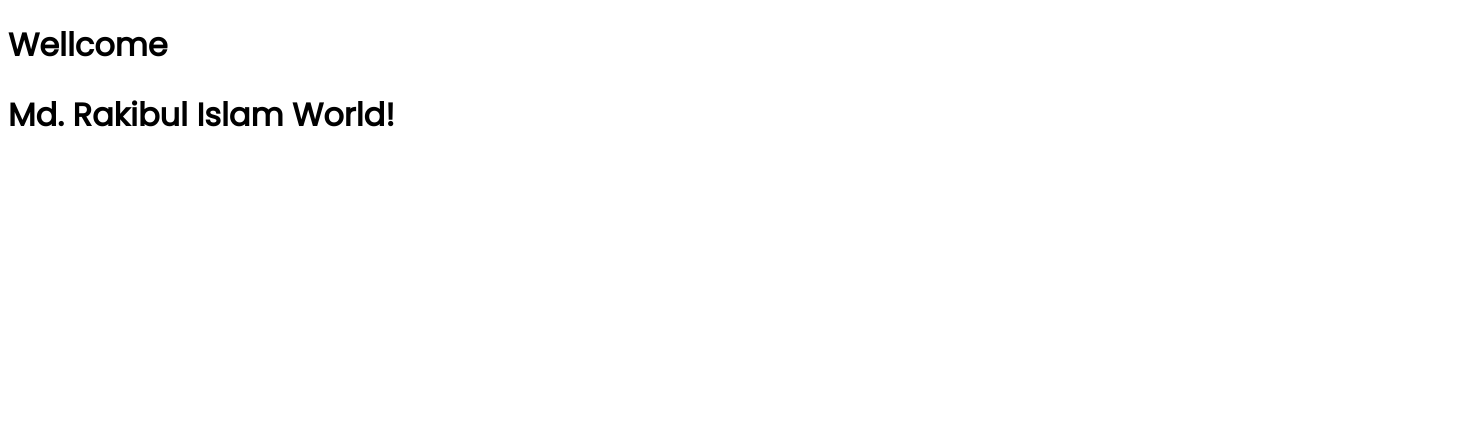
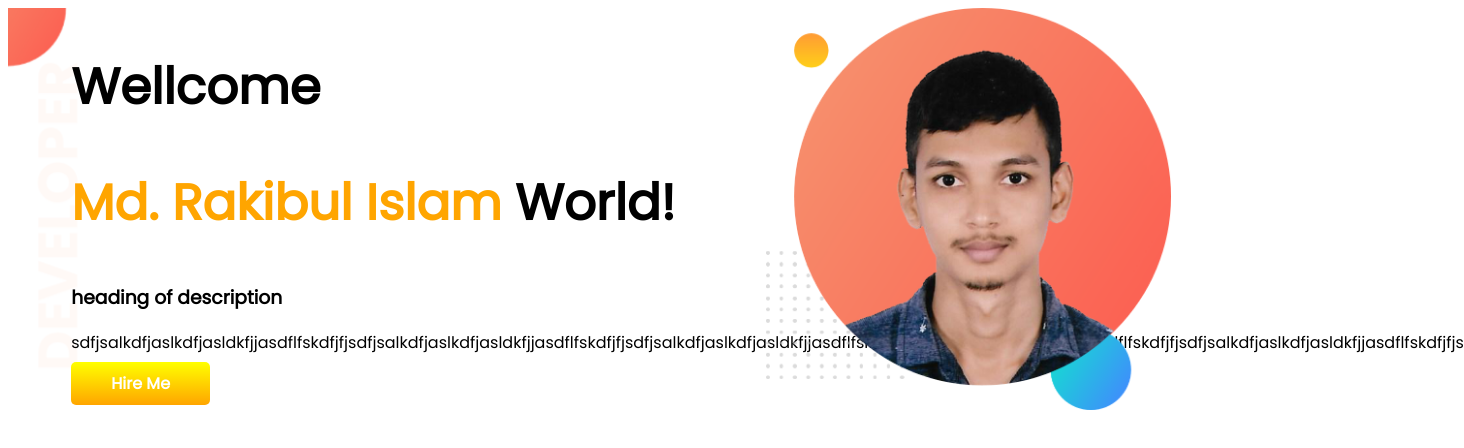
Before and after one commit to raaakib0/developer-portfolio, a plain HTML site: page index.html in a window 1280 px wide. Shown: the whole page, 1464 px wide, since content can reach past the window. Drawn offline with Linux system fonts and the light colour scheme; a web font is replaced by a local one.

Commit message:
banner added

```diff
--- a/index.html
+++ b/index.html
@@ -11,7 +11,19 @@
 <link href="https://fonts.googleapis.com/css2?family=Macondo&family=Poppins&display=swap" rel="stylesheet">
 </head>
 <body>
+    <section class="banner" >
+    <div class="half-width">
    <h1>Wellcome</h1>
-   <h1>Md. Rakibul Islam World!</h1>
+   <h1> <span class="orng-color" > Md. Rakibul Islam </span>World!</h1>
+   <h3>heading of description</h3>
+   <p>sdfjsalkdfjaslkdfjasldkfjjasdflfskdfjfjsdfjsalkdfjaslkdfjasldkfjjasdflfskdfjfjsdfjsalkdfjaslkdfjasldkfjjasdflfskdfjfjsdfjsalkdfjaslkdfjasldkfjjasdflfskdfjfjsdfjsalkdfjaslkdfjasldkfjjasdflfskdfjfjs</p>
+<a  class="link-button" target="_blank" href="https://www.linkedin.com/in/md-rakibul-islam-943a90212">Hire Me</a>
+
+</div>
+
+   <div class="half-width" >
+   <img src="images/my-bg.png" alt="">
+</div>
+</section>
 </body>
 </html>
--- a/style.css
+++ b/style.css
@@ -2,3 +2,31 @@ body{
     font-family: 'Macondo', cursive;
 font-family: 'Poppins', sans-serif;
 }
+h1{
+    font-size: 50px;
+}
+.orng-color{
+    color: orange;
+}
+section{
+    display: flex;
+}
+.half-width{
+    width: 50%;
+    padding-left: 5%;
+}
+.half-width img{
+    width: 80%;
+}
+.link-button{
+    text-decoration: none;
+    background-image: linear-gradient(yellow,  orange);
+    padding: 10px 40px;
+    font-weight:700;
+    color: white;
+    border-radius: 5px;
+}
+.banner{
+    background-image: url(images/top-banner.png);
+    background-repeat: no-repeat;
+}
```
Also changed, not shown: images/jhankar.png (deleted), images/jhankar2.png (deleted).
